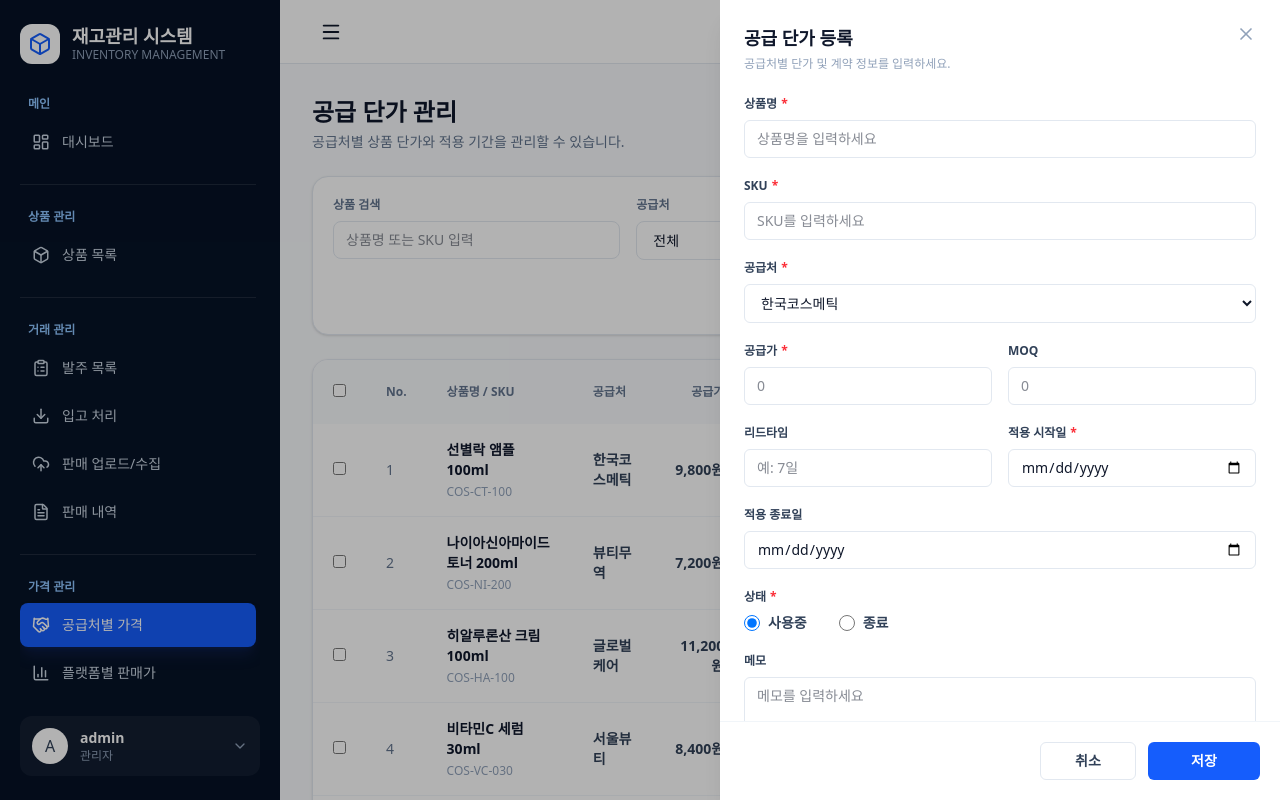
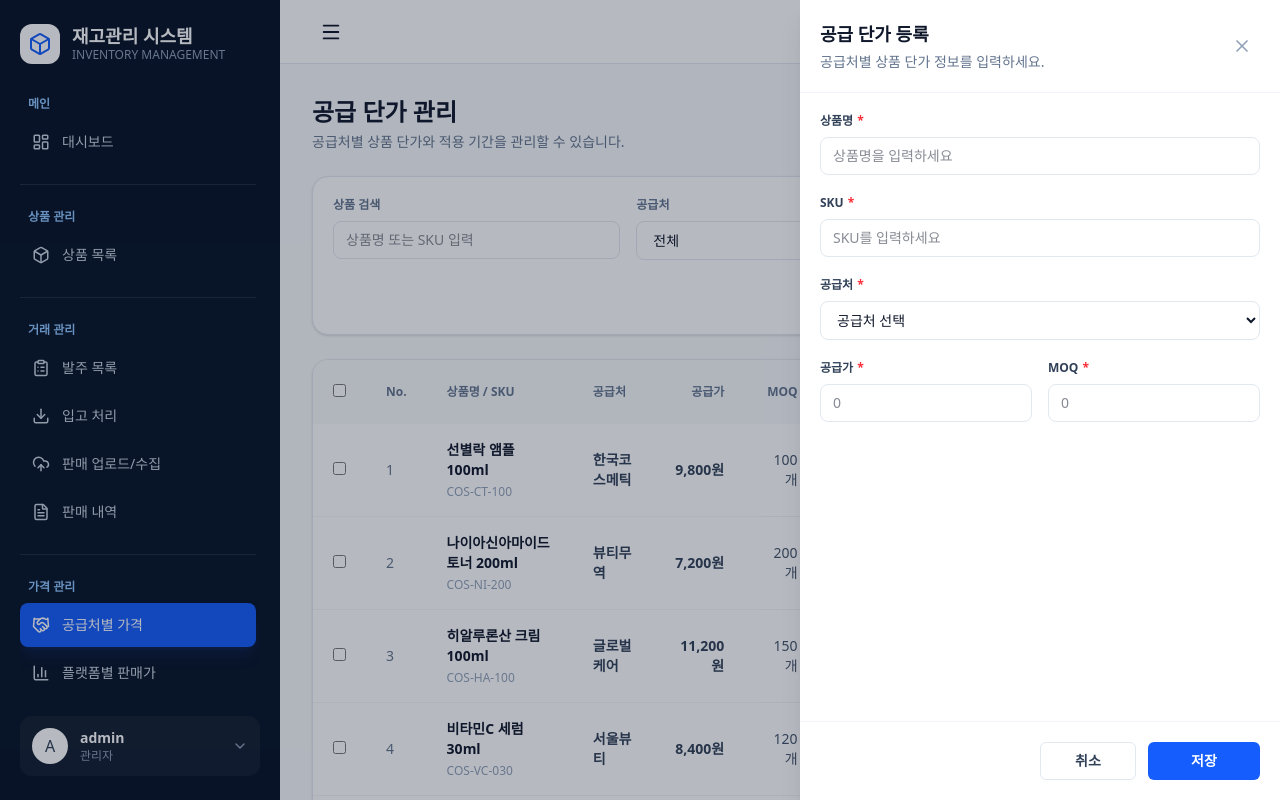
Before and after one commit to whan1569/SkinNote_OPS, a Next.js app in the folder frontend/: page /supplier-prices in a window 1280 px wide. Both pictures are taken after a click on the button "단가 등록". Shown: the top 800 px of the page. Built offline with nearby package versions, Linux system fonts and the light colour scheme.

Commit message:
Update SupplierPriceDrawer.tsx

```diff
--- a/frontend/app/supplier-prices/components/SupplierPriceDrawer.tsx
+++ b/frontend/app/supplier-prices/components/SupplierPriceDrawer.tsx
@@ -1,10 +1,7 @@
 import { X } from "lucide-react";
+import type { ReactNode } from "react";
 
-import {
-  SUPPLIER_OPTIONS,
-  SUPPLIER_PRICE_ACTIVE_STATUSES,
-} from "../features/constants";
-
+import { SUPPLIER_OPTIONS } from "../features/constants";
 import type {
   SupplierPrice,
   SupplierPriceDrawerMode,
@@ -17,45 +14,36 @@ type Props = {
   onClose: () => void;
 };
 
-export function SupplierPriceDrawer({
-  open,
-  mode,
-  item,
-  onClose,
-}: Props) {
+export function SupplierPriceDrawer({ open, mode, item, onClose }: Props) {
   if (!open) return null;
 
   return (
-    <div className="fixed inset-0 z-50 flex justify-end bg-black/30">
-      <div className="h-full w-[560px] overflow-y-auto bg-white shadow-xl">
-        <div className="p-6">
-          <div className="flex items-start justify-between">
+    <div className="fixed inset-0 z-50 flex justify-end bg-slate-900/30">
+      <div className="flex h-full w-[480px] flex-col bg-white shadow-xl">
+        <div className="flex items-center justify-between border-b border-slate-100 p-5">
           <div>
             <h3 className="text-lg font-extrabold text-slate-900">
-                {mode === "create"
-                  ? "공급 단가 등록"
-                  : "공급 단가 수정"}
+              {mode === "create" ? "공급 단가 등록" : "공급 단가 수정"}
             </h3>
-
-              <p className="mt-1 text-xs text-slate-400">
-                공급처별 단가 및 계약 정보를 입력하세요.
+            <p className="mt-1 text-sm text-slate-500">
+              공급처별 상품 단가 정보를 입력하세요.
             </p>
           </div>
 
           <button
             onClick={onClose}
-              className="text-slate-400 hover:text-slate-700"
+            className="rounded-lg p-2 text-slate-400 hover:bg-slate-100"
           >
             <X size={20} />
           </button>
         </div>
 
-          <div className="mt-6 space-y-5">
+        <div className="flex-1 space-y-5 overflow-y-auto p-5">
           <Field label="상품명" required>
             <input
               defaultValue={item?.productName ?? ""}
               placeholder="상품명을 입력하세요"
-                className="w-full rounded-md border border-slate-200 px-3 py-2 text-sm outline-none"
+              className="w-full rounded-lg border border-slate-200 px-3 py-2 text-sm outline-none"
             />
           </Field>
 
@@ -63,22 +51,25 @@ export function SupplierPriceDrawer({
             <input
               defaultValue={item?.sku ?? ""}
               placeholder="SKU를 입력하세요"
-                className="w-full rounded-md border border-slate-200 px-3 py-2 text-sm outline-none"
+              className="w-full rounded-lg border border-slate-200 px-3 py-2 text-sm outline-none"
             />
           </Field>
 
           <Field label="공급처" required>
             <select
-                defaultValue={item?.supplierName ?? "한국코스메틱"}
-                className="w-full rounded-md border border-slate-200 px-3 py-2 text-sm outline-none"
+              defaultValue={item?.supplierName ?? ""}
+              className="w-full rounded-lg border border-slate-200 px-3 py-2 text-sm outline-none"
             >
-                {SUPPLIER_OPTIONS.filter(
-                  (supplier) => supplier !== "전체",
-                ).map((supplier) => (
+              <option value="" disabled>
+                공급처 선택
+              </option>
+              {SUPPLIER_OPTIONS.filter((supplier) => supplier !== "전체").map(
+                (supplier) => (
                   <option key={supplier} value={supplier}>
                     {supplier}
                   </option>
-                ))}
+                ),
+              )}
             </select>
           </Field>
 
@@ -88,72 +79,16 @@ export function SupplierPriceDrawer({
                 type="number"
                 defaultValue={item?.supplyPrice ?? ""}
                 placeholder="0"
-                  className="w-full rounded-md border border-slate-200 px-3 py-2 text-sm outline-none"
+                className="w-full rounded-lg border border-slate-200 px-3 py-2 text-sm outline-none"
               />
             </Field>
 
-              <Field label="MOQ">
+            <Field label="MOQ" required>
               <input
                 type="number"
                 defaultValue={item?.moq ?? ""}
                 placeholder="0"
-                  className="w-full rounded-md border border-slate-200 px-3 py-2 text-sm outline-none"
-                />
-              </Field>
-            </div>
-
-            <div className="grid grid-cols-2 gap-4">
-              <Field label="리드타임">
-                <input
-                  defaultValue={item?.leadTime ?? ""}
-                  placeholder="예: 7일"
-                  className="w-full rounded-md border border-slate-200 px-3 py-2 text-sm outline-none"
-                />
-              </Field>
-
-              <Field label="적용 시작일" required>
-                <input
-                  type="date"
-                  defaultValue={item?.startDate ?? ""}
-                  className="w-full rounded-md border border-slate-200 px-3 py-2 text-sm outline-none"
-                />
-              </Field>
-            </div>
-
-            <Field label="적용 종료일">
-              <input
-                type="date"
-                defaultValue={item?.endDate ?? ""}
-                className="w-full rounded-md border border-slate-200 px-3 py-2 text-sm outline-none"
-              />
-            </Field>
-
-            <Field label="상태" required>
-              <div className="flex gap-8">
-                {SUPPLIER_PRICE_ACTIVE_STATUSES.map((status) => (
-                  <label
-                    key={status}
-                    className="flex items-center gap-2 text-sm font-bold text-slate-700"
-                  >
-                    <input
-                      type="radio"
-                      name="status"
-                      defaultChecked={
-                        (item?.status ?? "사용중") === status
-                      }
-                      className="h-4 w-4"
-                    />
-
-                    {status}
-                  </label>
-                ))}
-              </div>
-            </Field>
-
-            <Field label="메모">
-              <textarea
-                placeholder="메모를 입력하세요"
-                className="h-28 w-full resize-none rounded-md border border-slate-200 px-3 py-2 text-sm outline-none"
+                className="w-full rounded-lg border border-slate-200 px-3 py-2 text-sm outline-none"
               />
             </Field>
           </div>
@@ -189,7 +124,7 @@ function Field({
 }: {
   label: string;
   required?: boolean;
-  children: React.ReactNode;
+  children: ReactNode;
 }) {
   return (
     <div>
@@ -197,7 +132,6 @@ function Field({
         {label}
         {required && <span className="ml-1 text-red-500">*</span>}
       </label>
-
       {children}
     </div>
   );
```
Lines whose indentation alone changed are shown as unchanged.
